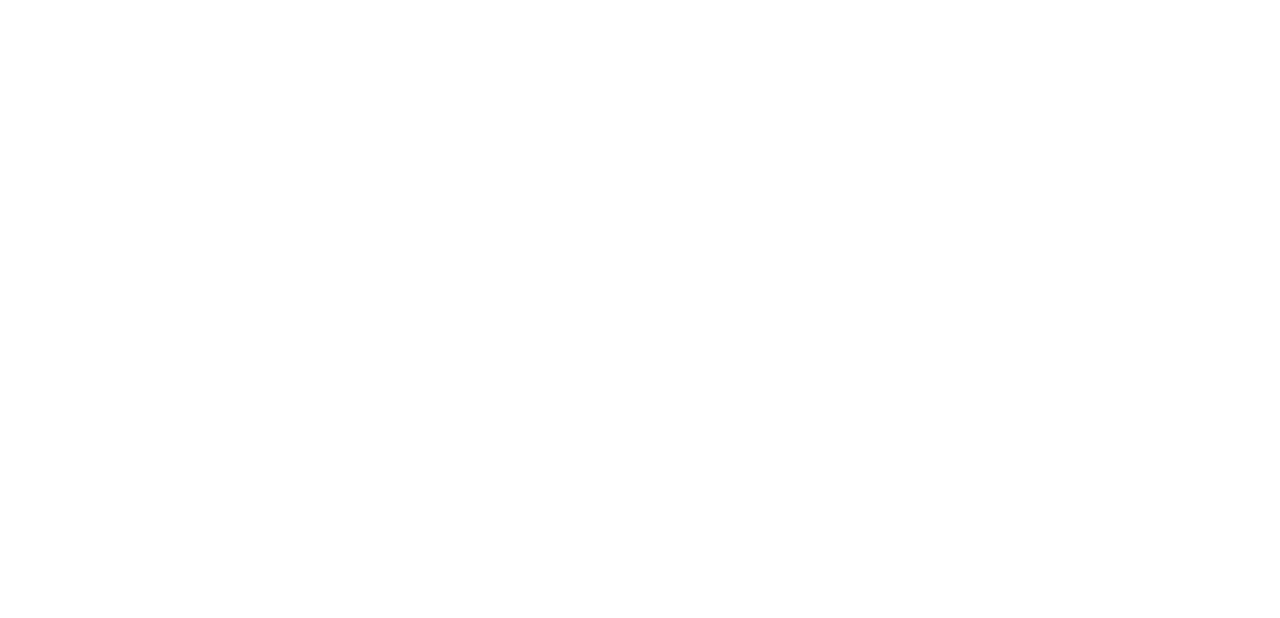
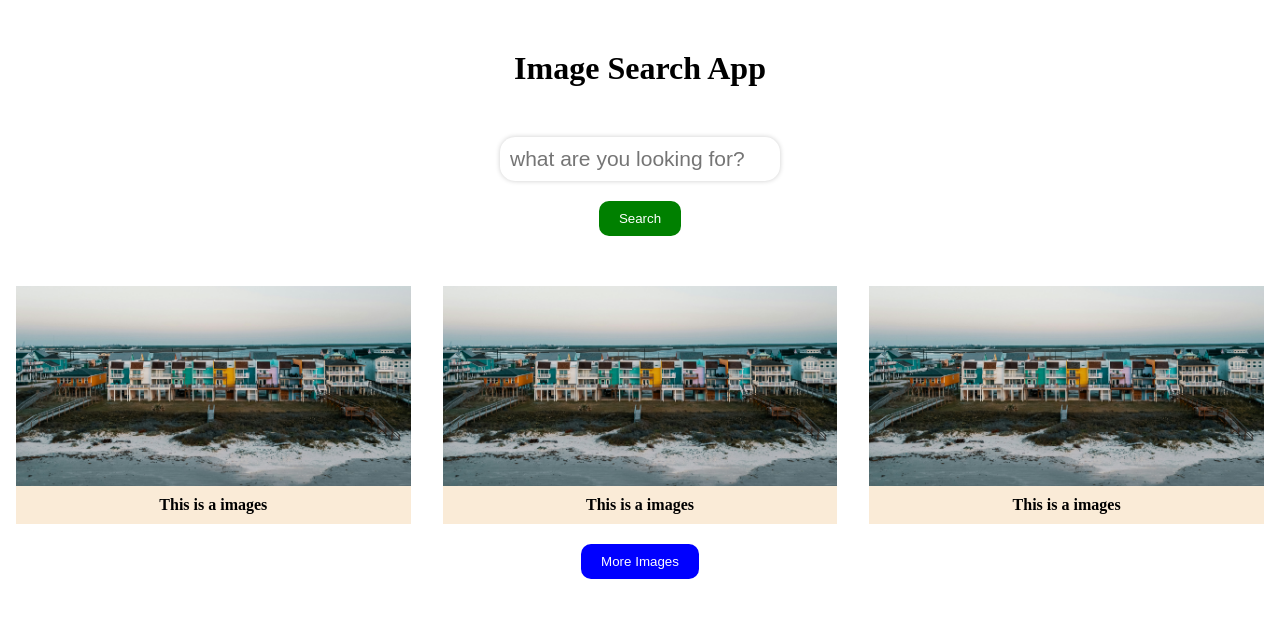
Before and after one commit to kaziarman23/image-search-app, a plain HTML site: page index.html in a window 1280 px wide. Drawn offline with Linux system fonts and the light colour scheme.

Commit message:
html and css complite

```diff
--- a/CSS/style.css
+++ b/CSS/style.css
@@ -0,0 +1,112 @@
+* {
+    padding: 0px;
+    margin: 0px;
+    box-sizing: border-box;
+}
+
+h1 {
+    text-align: center;
+    font-weight: bolder;
+    color: black;
+    margin-top: 50px;
+    margin-bottom: 50px;
+}
+
+form {
+    display: flex;
+    justify-content: center;
+    align-items: center;
+    flex-direction: column;
+    gap: 20px;
+    margin-bottom: 50px;
+}
+
+.input {
+    width: 70%;
+    max-width: 280px;
+    padding: 10px;
+    border: none;
+    border-radius: 15px;
+    outline: none;
+    font-size: 21px;
+    box-shadow: 0 0 5px rgba(0, 0, 0, 0.2);
+}
+
+.searchBtn {
+    padding: 10px 20px;
+    background-color: green;
+    color: white;
+    border: none;
+    border-radius: 10px;
+    cursor: pointer;
+}
+
+.searchBtn:hover {
+    background-color: #0a6a0a;
+}
+
+.results {
+    display: flex;
+    justify-content: space-between;
+    align-items: center;
+    flex-wrap: wrap;
+    margin: 0 auto;
+}
+
+.img {
+    display: flex;
+    justify-content: space-around;
+    align-items: center;
+    flex-wrap: wrap;
+    margin: 0 auto;
+    object-fit: cover;
+}
+
+.img a {
+    background-color: antiquewhite;
+    font-weight: bold;
+    padding: 10px;
+    text-align: center;
+    width: 100%;
+    text-decoration: none;
+    color: black;
+}
+
+.img img {
+    width: 100%;
+    height: 200px;
+    object-fit: cover;
+}
+
+.footer {
+    display: flex;
+    justify-content: center;
+    align-items: center;
+    margin-top: 20px;
+    margin-bottom: 20px;
+}
+
+.footer button {
+    padding: 10px 20px;
+    background-color: blue;
+    color: white;
+    border: none;
+    border-radius: 10px;
+    cursor: pointer;
+}
+
+.footer button:hover {
+    background-color: #2020e8;
+}
+
+@media screen and (max-width: 768px) {
+    .img {
+        width: 45%;
+    }
+}
+
+@media screen and (max-width: 480px) {
+    .img {
+        width: 100%;
+    }
+}
--- a/index.html
+++ b/index.html
@@ -7,7 +7,28 @@
     <title>image-search-app</title>
 </head>
 <body>
-
+    <h1>Image Search App</h1>
+    <form>
+        <input type="text" class="input" placeholder="what are you looking for?" maxlength="12">
+        <button type="button" class="searchBtn">Search</button>
+    </form>
+    <div class="results">
+        <div class="img">
+            <img src="./ASSET'S/img.jpg" alt="images">
+            <a href="https://unsplash.com/photos/the-sun-is-setting-over-the-ocean-on-a-cloudy-day-FPVzkHF3wgM" target="_blank">This is a images</a>
+        </div>
+        <div class="img">
+            <img src="./ASSET'S/img.jpg" alt="images">
+            <a href="https://unsplash.com/photos/the-sun-is-setting-over-the-ocean-on-a-cloudy-day-FPVzkHF3wgM" target="_blank">This is a images</a>
+        </div>
+        <div class="img">
+            <img src="./ASSET'S/img.jpg" alt="images">
+            <a href="https://unsplash.com/photos/the-sun-is-setting-over-the-ocean-on-a-cloudy-day-FPVzkHF3wgM" target="_blank">This is a images</a>
+        </div>
+    </div>
+    <div class="footer">
+        <button type="button" class="moreBtn">More Images</button>
+    </div>
 
     <script src="./JS/script.js"></script>
 </body>
```
Also changed, not shown: ASSET'S/img.jpg (added), 1 other file.
